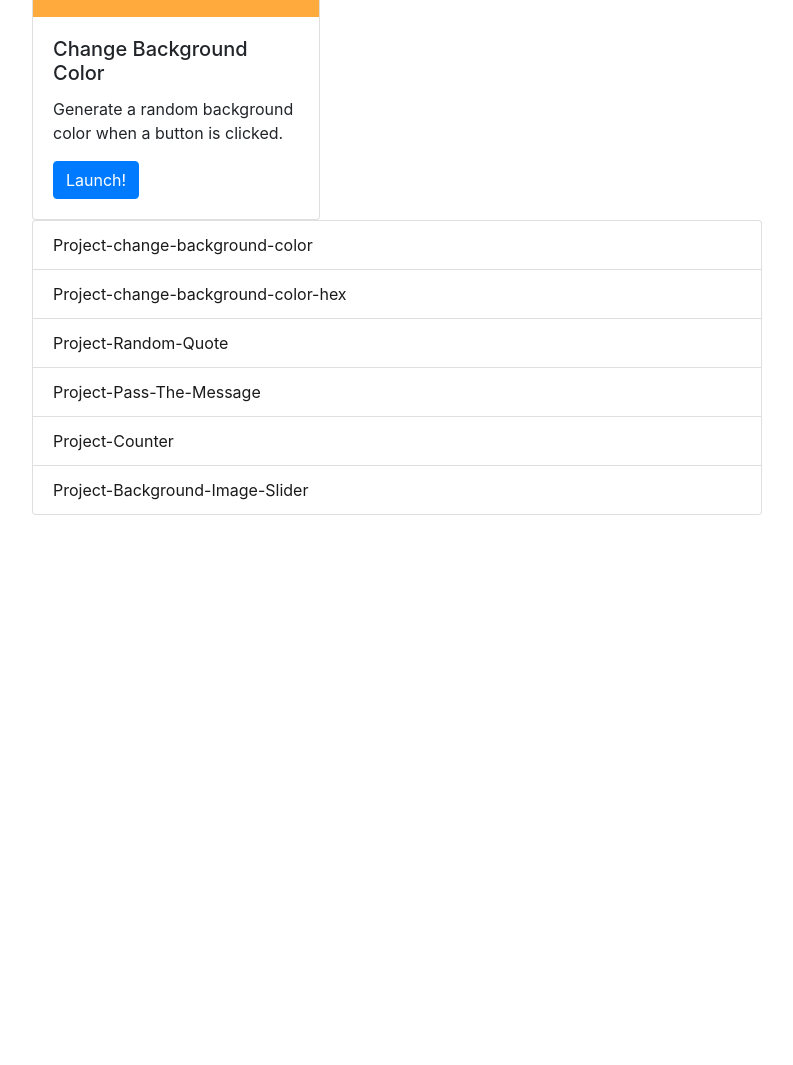
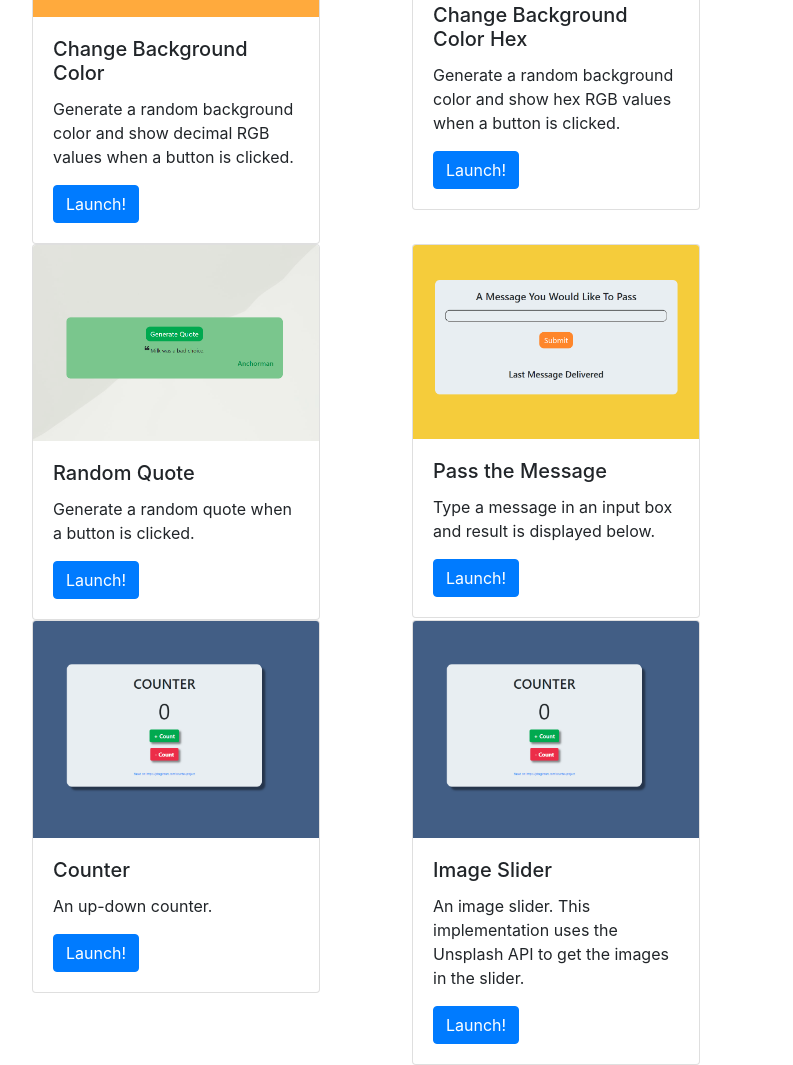
Before and after one commit to coffee4dave/100js-projects-index, a plain HTML site: page index.html in a window 1280 px wide. Shown: the part 416-1481 px from the top of the page, without its empty margins (53-846 px from the left). Before the commit the page ends 931 px from the top, so only its background shows below. Drawn offline with nearby package versions, Linux system fonts and the light colour scheme.

Commit message:
revise to cards

```diff
--- a/index.html
+++ b/index.html
@@ -31,21 +31,64 @@
                             <img class="card-img-top" src="images/changebgcolor.png" alt="Card image cap">
                             <div class="card-body">
                                 <h5 class="card-title">Change Background Color</h5>
-                                <p class="card-text">Generate a random background color when a button is clicked.</p>
+                                <p class="card-text">Generate a random background color and show decimal RGB values when a button is clicked.</p>
                                 <a href="http://coffee4dave.github.io/project-change-background-color" class="btn btn-primary">Launch!</a>
+                            </div>
+                        </div>
+                    </div>
+                    <div class="col-md-6">
+                        <div class="card" style="width: 18rem;">
+                            <img class="card-img-top" src="images/changebgcolorhex.png" alt="Card image cap">
+                            <div class="card-body">
+                                <h5 class="card-title">Change Background Color Hex</h5>
+                                <p class="card-text">Generate a random background color and show hex RGB values when a button is clicked.</p>
+                                <a href="https://coffee4dave.github.io/change-background-color-hex/" class="btn btn-primary">Launch!</a>
+                            </div>
+                        </div>
+                    </div>
+                    <div class="col-md-6">
+                        <div class="card" style="width: 18rem;">
+                            <img class="card-img-top" src="images/randomquotes.png" alt="Card image cap">
+                            <div class="card-body">
+                                <h5 class="card-title">Random Quote</h5>
+                                <p class="card-text">Generate a random quote when a button is clicked.</p>
+                                <a href="https://coffee4dave.github.io/project-random-quote" class="btn btn-primary">Launch!</a>
+                            </div>
+                        </div>
+                    </div>
+                    <div class="col-md-6">
+                        <div class="card" style="width: 18rem;">
+                            <img class="card-img-top" src="images/passthemessage.png" alt="Card image cap">
+                            <div class="card-body">
+                                <h5 class="card-title">Pass the Message</h5>
+                                <p class="card-text">Type a message in an input box and result is displayed below.</p>
+                                <a href="https://coffee4dave.github.io/project-pass-the-message/" class="btn btn-primary">Launch!</a>
+                            </div>
+                        </div>
+                    </div>
+                    <div class="col-md-6">
+                        <div class="card" style="width: 18rem;">
+                            <img class="card-img-top" src="images/counter.png" alt="Card image cap">
+                            <div class="card-body">
+                                <h5 class="card-title">Counter</h5>
+                                <p class="card-text">An up-down counter.</p>
+                                <a href="https://coffee4dave.github.io/project-counter/" class="btn btn-primary">Launch!</a>
+                            </div>
+                        </div>
+                    </div>
+                    <div class="col-md-6">
+                        <div class="card" style="width: 18rem;">
+                            <img class="card-img-top" src="images/counter.png" alt="Card image cap">
+                            <div class="card-body">
+                                <h5 class="card-title">Image Slider</h5>
+                                <p class="card-text">An image slider. This implementation uses the Unsplash API to get the images in the slider.</p>
+                                <a href="https://coffee4dave.github.io/project-background-image-slider/" class="btn btn-primary">Launch!</a>
                             </div>
                         </div>
                     </div>
                 </div>
 
-                <ul class="list-group">
-                    <li class="list-group-item"><a href="http://coffee4dave.github.io/project-change-background-color">Project-change-background-color</a></li>
-                    <li class="list-group-item"><a href="https://coffee4dave.github.io/change-background-color-hex/">Project-change-background-color-hex</a></li>
-                    <li class="list-group-item"><a href="https://coffee4dave.github.io/project-random-quote">Project-Random-Quote</a></li>
-                    <li class="list-group-item"><a href="https://coffee4dave.github.io/project-pass-the-message/">Project-Pass-The-Message</a></li>
-                    <li class="list-group-item"><a href="https://coffee4dave.github.io/project-counter/">Project-Counter</a></li>
-                    <li class="list-group-item"><a href="https://coffee4dave.github.io/project-background-image-slider/">Project-Background-Image-Slider</a></li>
-                </ul>
+
             </div>
         </div>
     </div>
```
